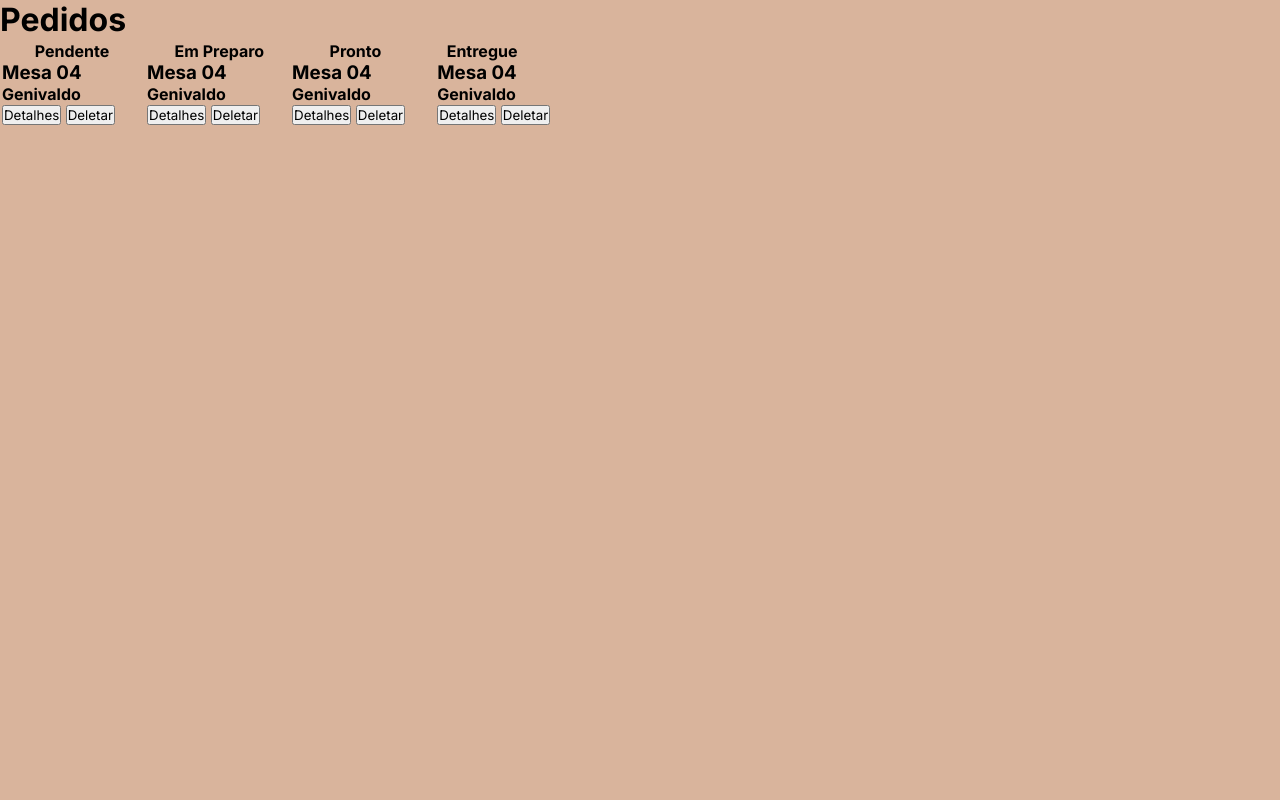
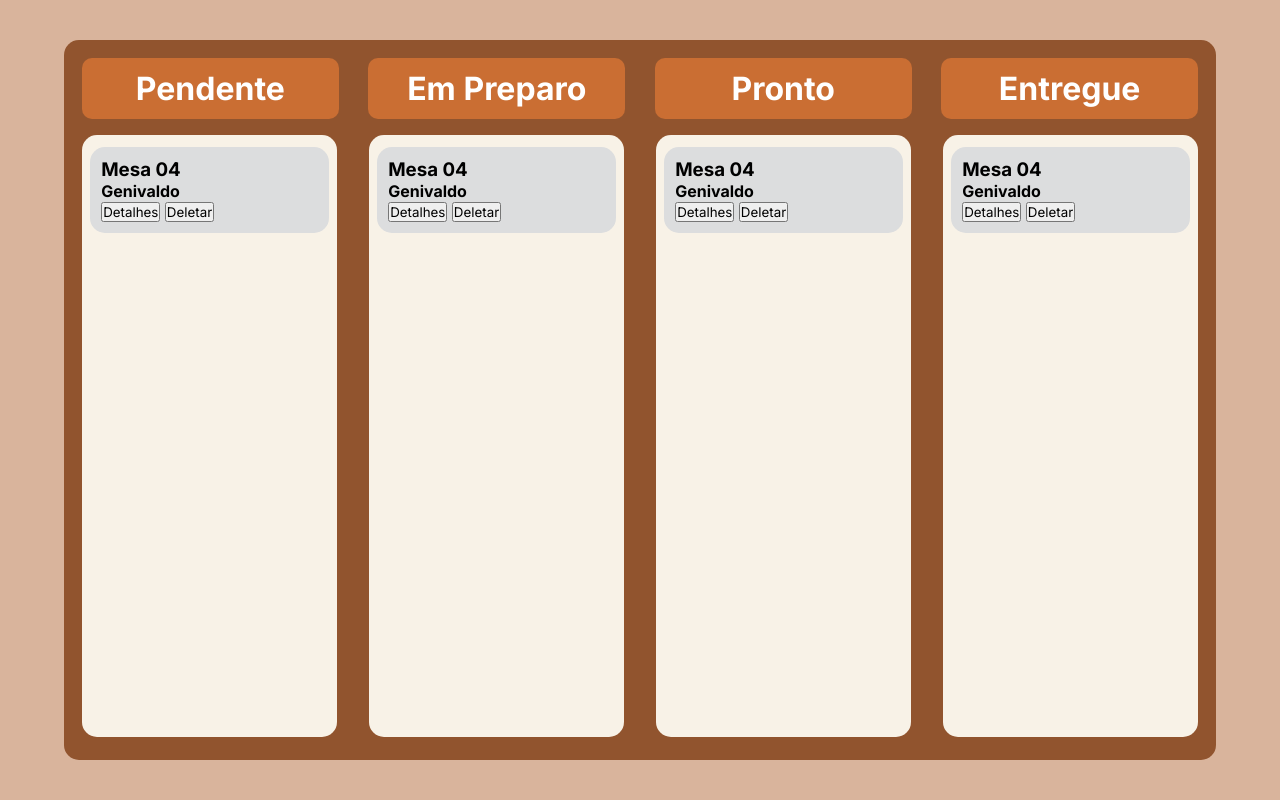
Before and after one commit to Let-Him-Cook/LHC_WEB, a Django app: page /pedidos/ in a window 1280 px wide. Run offline with Django 5.2, Linux system fonts and the light colour scheme.

Commit message:
17/06/2024 22:14 Table Pedidos
Table para os pedidos com seu front inicial aplicado. Organização dos elementos seguindo estrutura previamente montada.

```diff
--- a/login/static/css/global.css
+++ b/login/static/css/global.css
@@ -25,6 +25,10 @@ a {
     align-items: center;
 }
 
+.vstart {
+    align-items: start;
+}
+
 .column {
     flex-direction: column;
     justify-content: space-around;
@@ -42,33 +46,6 @@ input {
     align-self: center;
 }
 
-@media screen and (min-width: 768px) {
-    .flex {
-      flex-wrap: wrap;
-    }
-
-    .column {
-      flex-direction: row;
-      justify-content: space-between;
-    }
-
-    input {
-      width: auto;
-    }
-  }
-
-  .center {
-    justify-content: center;
-  }
-
-  .vcenter {
-    align-items: center;
-  }
-
-  .align-items {
-    align-items: center;
-  }
-
-  .align-self {
-    align-self: center;
-  }
+.space-between {
+    justify-content: space-between;
+}
--- a/login/static/css/table.css
+++ b/login/static/css/table.css
@@ -1,5 +1,51 @@
 body {
     background-color: #D9B49C;
+    height: 100vh;
+}
+
+table {
+    width: 90%;
+    height: 90%;
+    background-color: #91542E;
+    border-radius: 15px;
+}
+
+th {
+    color: white;
+    font-size: 2rem;
+    background-color: #CA6E33;
+    padding: .7rem 0;
+    width: 23%;
+    border-radius: 10px;
+}
+
+tr {
+    padding: 1rem 1rem 0 1rem;
+}
+
+.data {
+    height: 82.5%;
+}
+
+td {
+    height: 100%;
+    background-color: #F8F2E7;
+    border-radius: 15px;
+}
+
+td {
+    width: 23%;
+}
+
+.data > td {
+    padding-top: .7rem;
+}
+
+.pedido {
+    padding: .7rem;
+    background-color: #DCDDDE;
+    border-radius: 15px;
+    width: 85%;
 }
 
 .modal-backdrop {
@@ -55,11 +101,6 @@ li {
     text-decoration: underline;
 }
 
-.titles {
-    display: flex;
-    justify-content: space-around;
-}
-
 .data {
     gap: 2rem;
     display: flex;
--- a/login/templates/orderTable.html
+++ b/login/templates/orderTable.html
@@ -12,13 +12,12 @@
     <title>Pedidos</title>
 
 </head>
-<body>
-    <h1>Pedidos</h1>
+<body class="flex center vcenter">
 
     <!-- Tabela Pedidos -->
     <table>
         <!-- Titulos -->
-        <tr class="titles">
+        <tr class="titles flex space-between">
             <th>Pendente</th>
             <th>Em Preparo</th>
             <th>Pronto</th>
@@ -26,7 +25,7 @@
         </tr>
         <!-- Dados -->
         <tr class="data">
-            <td>
+            <td class="flex center vstart">
                 <div class="pedido pendente">
                     <div>
                         <h3>Mesa 04</h3>
@@ -37,7 +36,7 @@
                 </div>
             </td>
 
-            <td>
+            <td class="flex center vstart">
                 <div class="pedido preparo">
                     <div>
                         <h3>Mesa 04</h3>
@@ -48,7 +47,7 @@
                 </div>
             </td>
 
-            <td>
+            <td class="flex center vstart">
                 <div class="pedido pronto">
                     <div>
                         <h3>Mesa 04</h3>
@@ -59,7 +58,7 @@
                 </div>
             </td>
 
-            <td>
+            <td class="flex center vstart">
                 <div class="pedido entregue">
                     <div>
                         <h3>Mesa 04</h3>
```
